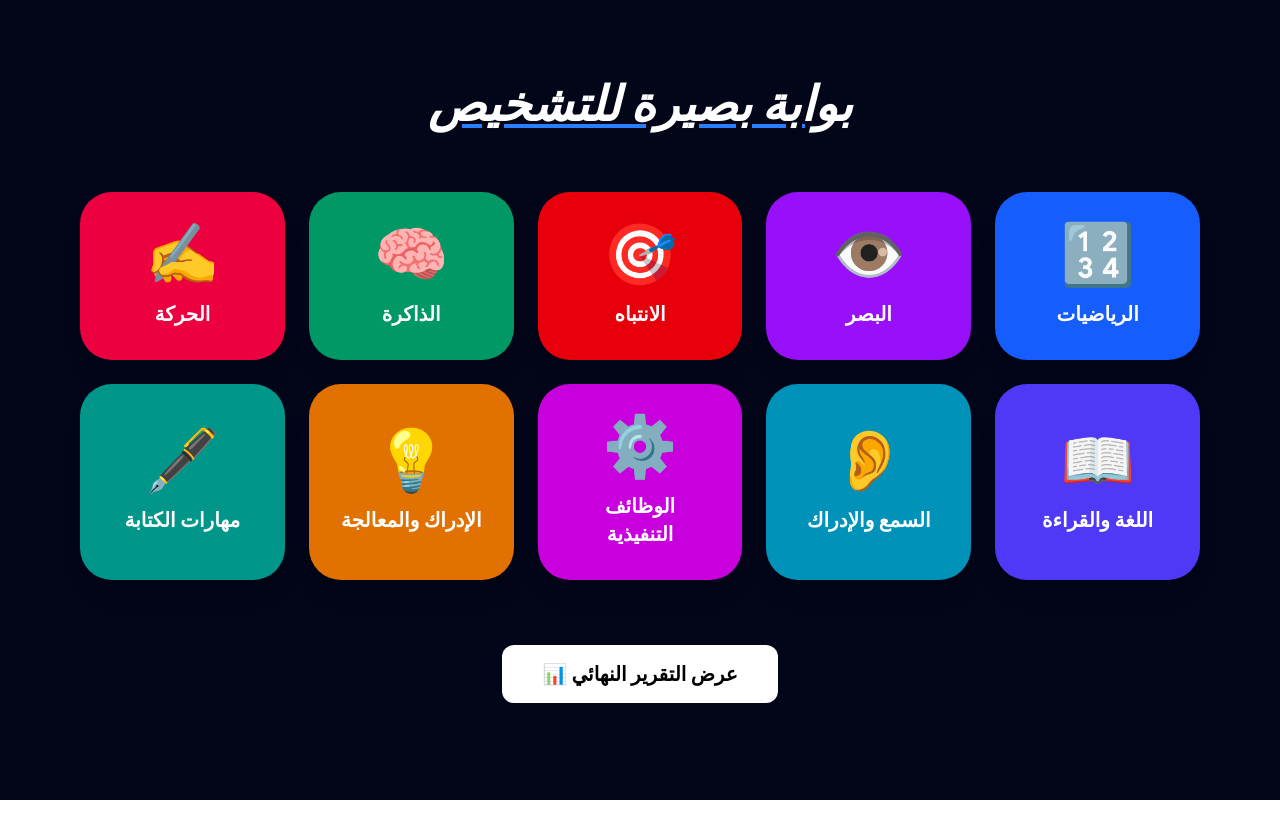
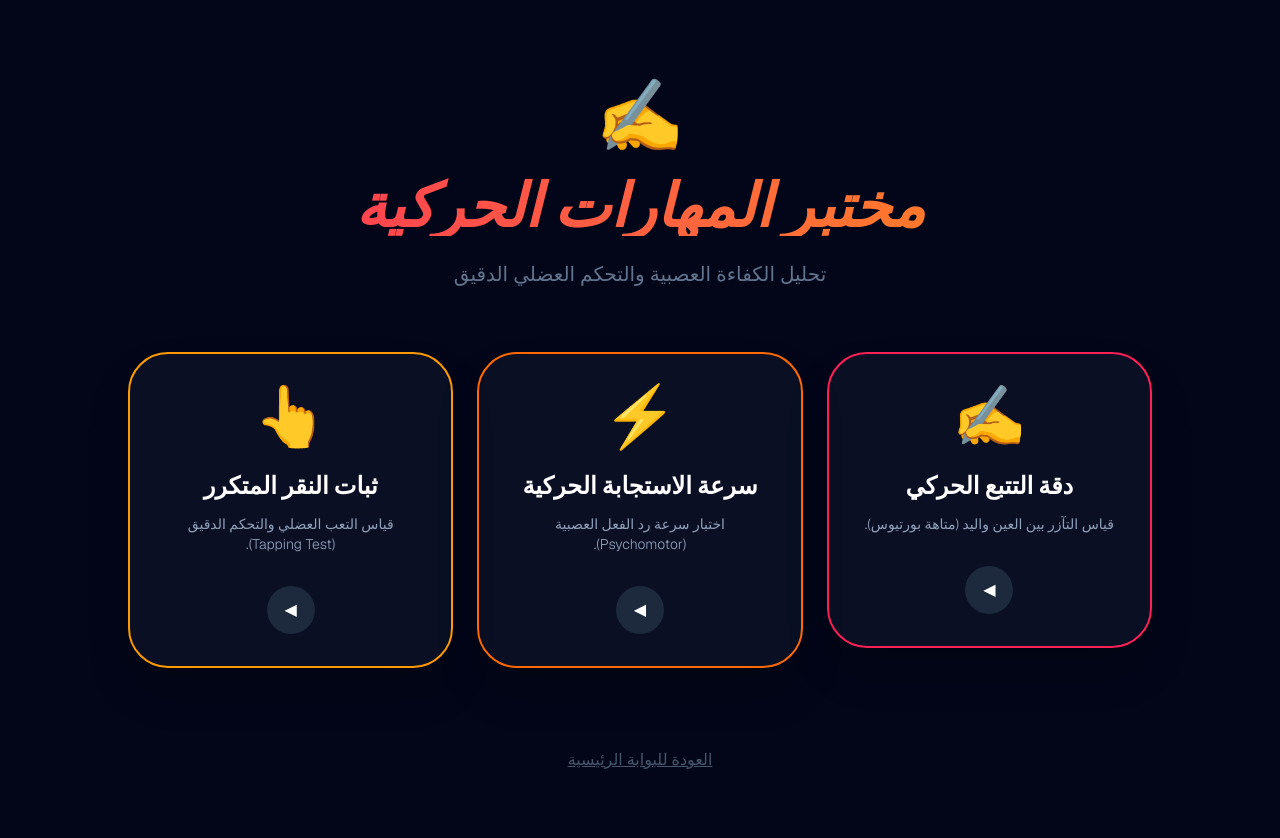
Before and after one commit to vivaex/basira-global, a Next.js app: page /diagnose/motor in a window 1280 px wide. Shown: the top 838 px of the page. Before the commit the page ends 800 px from the top, so only its background shows below. Built offline with nearby package versions, Linux system fonts and the light colour scheme.

Commit message:
fix: corrected motor menu routing

```diff
--- a/app/diagnose/auditory-test/page.tsx
+++ b/app/diagnose/auditory-test/page.tsx
@@ -1,19 +1,14 @@
 'use client';
-import { useState, useEffect, useCallback } from 'react';
+import { useState, useCallback } from 'react';
 import Link from 'next/link';
 
-export default function AuditoryTest() {
+export default function AuditoryLab() {
   const [gameState, setGameState] = useState<'start' | 'playing' | 'result'>('start');
   const [score, setScore] = useState(0);
-  const [currentTask, setCurrentTask] = useState({ sound: '', options: [] as string[], correct: '' });
-
-  const tasks = [
-    { question: "أي كلمة تسمعها الآن؟", word: "قلم", options: ["قلم", "علم", "سلم"], correct: "قلم" },
-    { question: "ما هو الصوت المشترك بين (تمر) و (توت)؟", word: "ت", options: ["ت", "م", "ر"], correct: "ت" },
-  ];
 
   const speak = useCallback((text: string) => {
     if (typeof window !== 'undefined' && window.speechSynthesis) {
+      window.speechSynthesis.cancel();
       const u = new SpeechSynthesisUtterance(text);
       u.lang = 'ar-SA';
       window.speechSynthesis.speak(u);
@@ -21,29 +16,33 @@ export default function AuditoryTest() {
   }, []);
 
   return (
-    <main className="min-h-screen bg-slate-950 text-white flex flex-col items-center justify-center p-6" dir="rtl">
+    <main className="min-h-screen bg-slate-950 text-white flex flex-col items-center justify-center p-6 font-sans" dir="rtl">
       <div className="bg-slate-900 p-10 rounded-[3rem] border-4 border-cyan-500/20 shadow-2xl max-w-xl w-full text-center">
+        <div className="text-7xl mb-6">👂</div>
+        <h1 className="text-4xl font-black mb-6 text-cyan-400">مختبر التمييز السمعي</h1>
+        <p className="text-slate-400 mb-10 italic">قياس دقة المعالجة السمعية وتمييز الأصوات المتشابهة.</p>
+
         {gameState === 'start' && (
-          <div>
-            <div className="text-7xl mb-6">👂</div>
-            <h1 className="text-3xl font-black mb-8 text-cyan-400">مختبر التمييز السمعي</h1>
-            <button onClick={() => { setGameState('playing'); speak(tasks[0].question + " " + tasks[0].word); }} className="bg-cyan-600 px-12 py-4 rounded-2xl font-bold">ابدأ الفحص السمعي</button>
-          </div>
+          <button onClick={() => { setGameState('playing'); speak("استمع جيداً وحدد الكلمة المختلفة"); }} className="bg-cyan-600 px-12 py-5 rounded-2xl font-bold text-xl">بدء الفحص السمعي 🔊</button>
         )}
+
         {gameState === 'playing' && (
-          <div>
-            <button onClick={() => speak(tasks[0].word)} className="bg-slate-800 p-10 rounded-full mb-10 animate-pulse text-5xl">🔊</button>
-            <div className="grid gap-4">
-              {tasks[0].options.map(opt => (
-                <button key={opt} onClick={() => setGameState('result')} className="bg-slate-800 p-6 rounded-2xl text-2xl font-bold hover:bg-cyan-600 transition">{opt}</button>
+          <div className="space-y-6">
+            <button onClick={() => speak("بيت . زيت . بيت")} className="bg-slate-800 p-8 rounded-full animate-pulse text-4xl">🔊 إعادة الاستماع</button>
+            <div className="grid grid-cols-1 gap-4 mt-8">
+              {['الكلمات متشابهة', 'هناك كلمة مختلفة'].map((opt) => (
+                <button key={opt} onClick={() => setGameState('result')} className="bg-slate-800 p-6 rounded-2xl text-xl font-bold hover:bg-cyan-600 transition">
+                  {opt}
+                </button>
               ))}
             </div>
           </div>
         )}
+
         {gameState === 'result' && (
           <div className="animate-in zoom-in">
-             <h2 className="text-4xl font-bold mb-8">تم الفحص بنجاح</h2>
-             <Link href="/diagnose" className="text-cyan-400 underline">العودة للبوابة</Link>
+            <h2 className="text-4xl font-bold mb-8">اكتمل التشخيص السمعي ✅</h2>
+            <Link href="/diagnose" className="bg-slate-800 px-10 py-4 rounded-xl block">العودة للبوابة</Link>
           </div>
         )}
       </div>
--- a/app/diagnose/motor/page.tsx
+++ b/app/diagnose/motor/page.tsx
@@ -1,35 +1,40 @@
 'use client';
 import Link from 'next/link';
 
-export default function DiagnosePage() {
-  const sections = [
-    { id: 'math', title: 'الرياضيات', icon: '🔢', color: 'bg-blue-600' },
-    { id: 'visual', title: 'البصر', icon: '👁️', color: 'bg-purple-600' },
-    { id: 'attention', title: 'الانتباه', icon: '🎯', color: 'bg-red-600' },
-    { id: 'memory-test', title: 'الذاكرة', icon: '🧠', color: 'bg-emerald-600' },
-    { id: 'motor', title: 'الحركة', icon: '✍️', color: 'bg-rose-600' },
-    { id: 'language', title: 'اللغة والقراءة', icon: '📖', color: 'bg-indigo-600' },
-    { id: 'auditory', title: 'السمع والإدراك', icon: '👂', color: 'bg-cyan-600' },
-    { id: 'executive', title: 'الوظائف التنفيذية', icon: '⚙️', color: 'bg-fuchsia-600' },
-    { id: 'cognitive', title: 'الإدراك والمعالجة', icon: '💡', color: 'bg-amber-600' },
-    { id: 'writing', title: 'مهارات الكتابة', icon: '🖋️', color: 'bg-teal-600' },
+export default function MotorMenu() {
+  const tests = [
+    { id: 'precision', title: 'دقة التتبع الحركي', icon: '✍️', color: 'border-rose-500', desc: 'قياس التآزر بين العين واليد (متاهة بورتيوس).' },
+    { id: 'reaction', title: 'سرعة الاستجابة الحركية', icon: '⚡', color: 'border-orange-500', desc: 'اختبار سرعة رد الفعل العصبية (Psychomotor).' },
+    { id: 'tapping', title: 'ثبات النقر المتكرر', icon: '👆', color: 'border-amber-500', desc: 'قياس التعب العضلي والتحكم الدقيق (Tapping Test).' },
   ];
 
   return (
-    <main className="min-h-screen bg-slate-950 text-white p-8 md:p-20 font-sans" dir="rtl">
-      <h1 className="text-5xl font-black text-center mb-16 italic underline decoration-blue-500">بوابة بصيرة للتشخيص</h1>
-      <div className="grid grid-cols-2 md:grid-cols-3 lg:grid-cols-5 gap-6">
-        {sections.map((s) => (
-          <Link key={s.id} href={`/diagnose/${s.id}`}>
-            <div className={`${s.color} p-8 rounded-[2rem] text-center hover:scale-105 transition-all cursor-pointer shadow-xl h-full flex flex-col items-center justify-center`}>
-              <span className="text-6xl mb-4">{s.icon}</span>
-              <h2 className="text-xl font-bold">{s.title}</h2>
-            </div>
-          </Link>
-        ))}
-      </div>
-      <div className="mt-20 text-center">
-        <Link href="/diagnose/results" className="bg-white text-black px-10 py-4 rounded-xl font-black text-xl">عرض التقرير النهائي 📊</Link>
+    <main className="min-h-screen bg-slate-950 text-white p-6 md:p-20 font-sans" dir="rtl">
+      <div className="max-w-5xl mx-auto">
+        <header className="text-center mb-16 animate-in fade-in">
+          <div className="text-7xl mb-6">✍️</div>
+          <h1 className="text-5xl md:text-6xl font-black bg-gradient-to-r from-rose-500 to-orange-400 bg-clip-text text-transparent italic">
+            مختبر المهارات الحركية
+          </h1>
+          <p className="text-slate-500 mt-6 text-xl">تحليل الكفاءة العصبية والتحكم العضلي الدقيق</p>
+        </header>
+
+        <div className="grid md:grid-cols-3 gap-6">
+          {tests.map((test) => (
+            <Link key={test.id} href={`/diagnose/motor/${test.id}`}>
+              <div className={`bg-slate-900/60 p-8 rounded-[2.5rem] border-2 ${test.color} hover:scale-105 transition-all cursor-pointer shadow-2xl group flex flex-col items-center text-center`}>
+                <span className="text-6xl mb-6">{test.icon}</span>
+                <h2 className="text-2xl font-black mb-3">{test.title}</h2>
+                <p className="text-slate-400 font-light text-sm">{test.desc}</p>
+                <div className="mt-8 bg-slate-800 w-12 h-12 rounded-full flex items-center justify-center group-hover:bg-rose-600 transition">◀</div>
+              </div>
+            </Link>
+          ))}
+        </div>
+
+        <div className="mt-20 text-center">
+          <Link href="/diagnose" className="text-slate-600 hover:text-white underline transition">العودة للبوابة الرئيسية</Link>
+        </div>
       </div>
     </main>
   );
```
